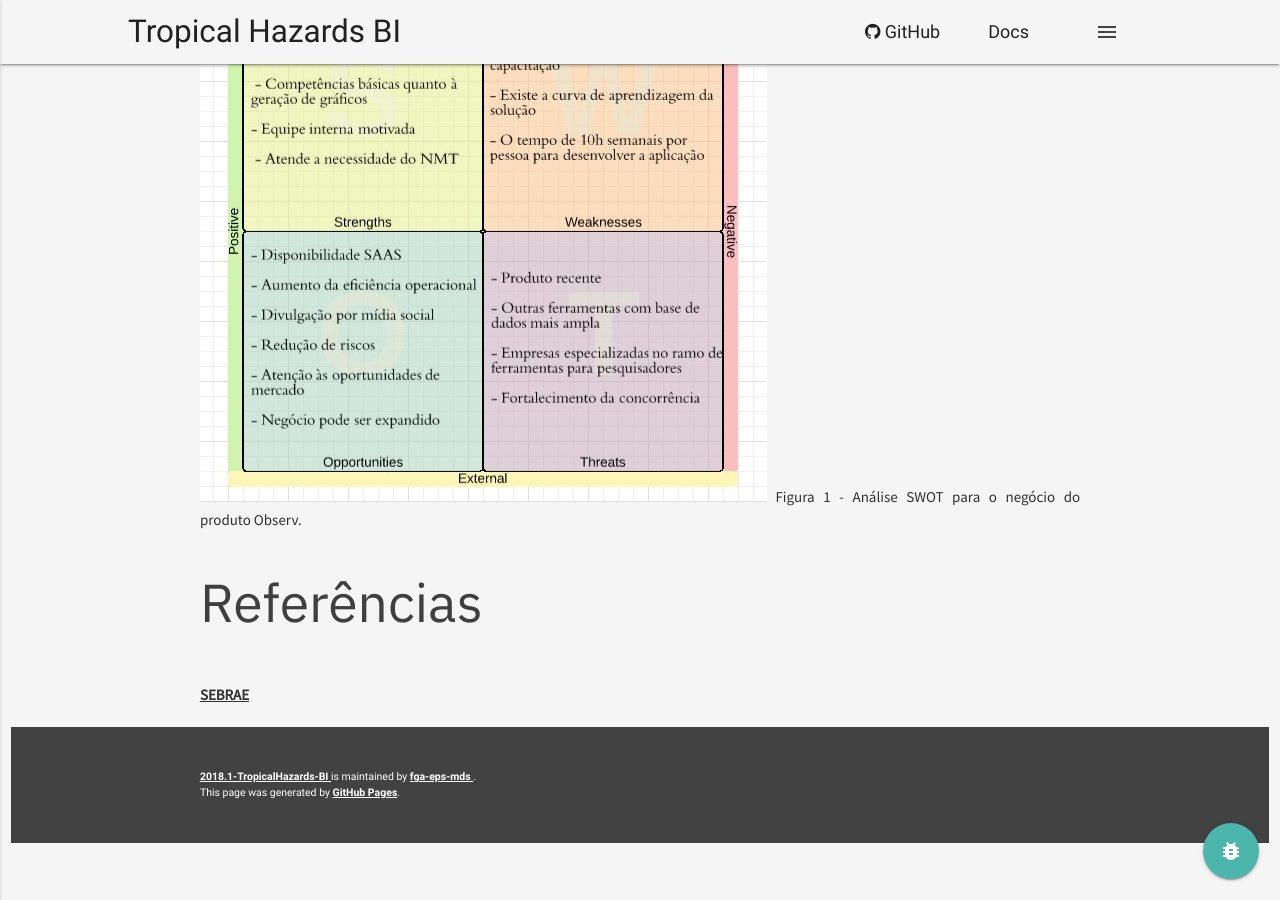
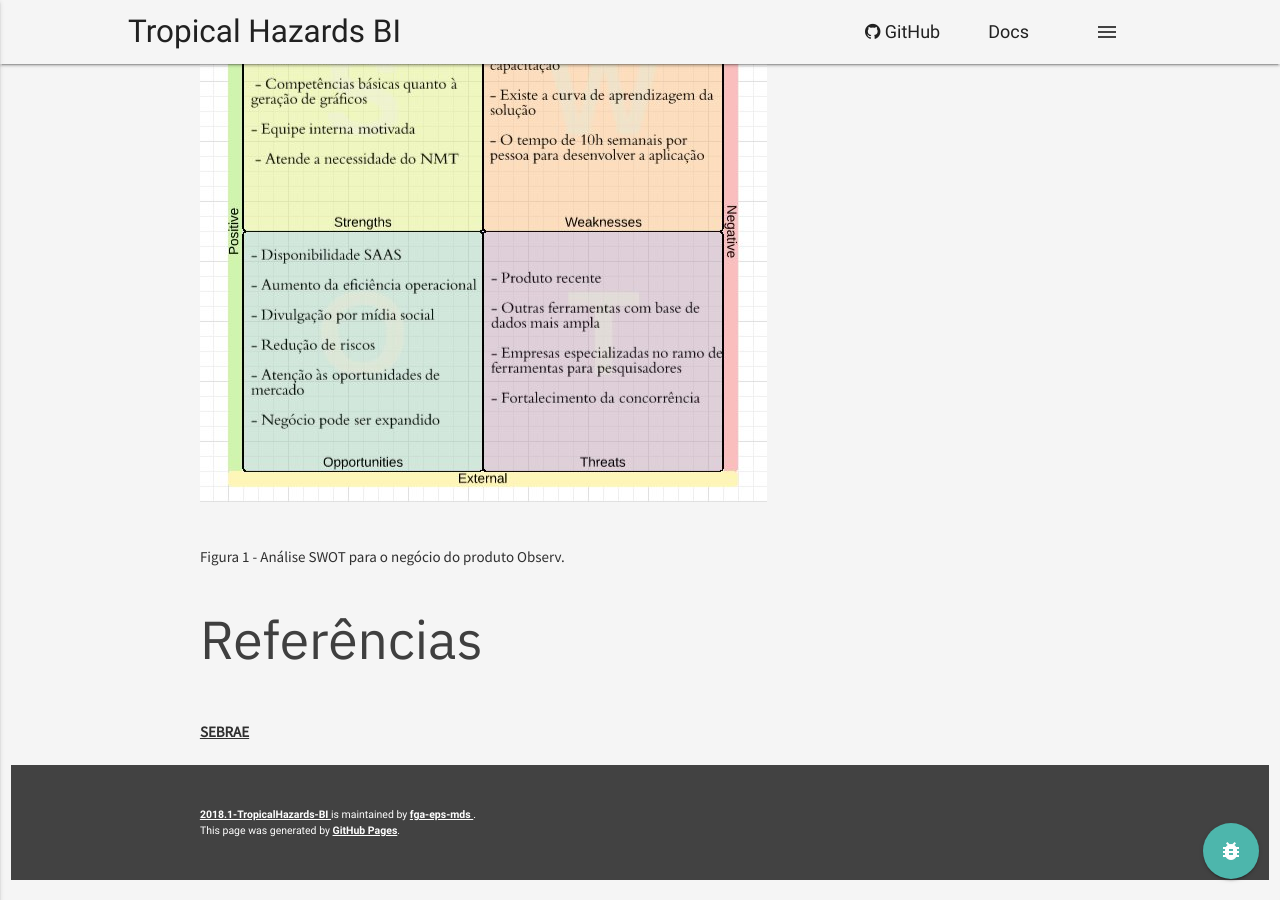
Before and after one commit to fga-eps-mds/2018.1-TropicalHazards-BI, a Jekyll site: the page built from docs/product/SWOT/analise_SWOT.md, in a window 1280 px wide and 900 px high, scrolled down 1575 px. Built offline with Jekyll 4.4.1, drawn with Linux system fonts in a browser that asks for light colours; our own code applies the rules of GitHub Pages for plain Markdown files.

Commit message:
[DOC] Fix align text

```diff
--- a/docs/product/SWOT/analise_SWOT.md
+++ b/docs/product/SWOT/analise_SWOT.md
@@ -34,7 +34,8 @@ A análise SWOT, segundo o SEBRAE, serve para analisar os pontos fortes e fracos
 - Negócio pode ser expandido
 
 ![analise_swot](./analise_swot.jpg)
-Figura 1 - Análise SWOT para o negócio do produto Observ.
+
+<br/>Figura 1 - Análise SWOT para o negócio do produto Observ.
 
 ## Referências
 
```
